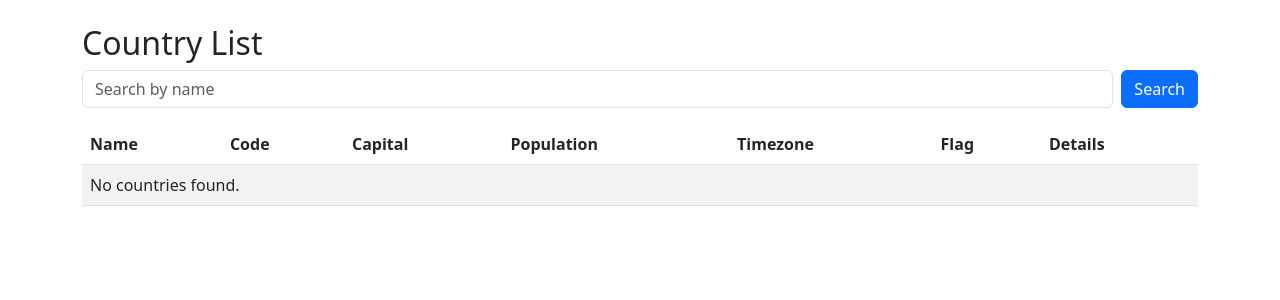
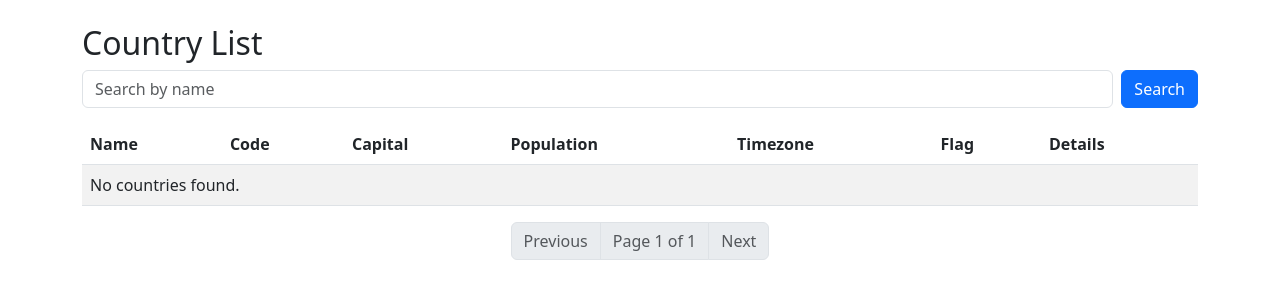
Before and after one commit to saiful-islam-auny/countries-information-assignment-, a Django app: page /countries/ in a window 1280 px wide. Shown: the part 56-356 px from the top of the page. Run offline with Django 5.2, Linux system fonts and the light colour scheme; the visitor is signed in with stand-in values (Sample User, id 1); data that the repository does not hold is empty.

Commit message:
pagination added in frontend

```diff
--- a/countries/templates/countries/country_list.html
+++ b/countries/templates/countries/country_list.html
@@ -24,7 +24,7 @@
     </tr>
   </thead>
   <tbody>
-    {% for country in countries %}
+    {% for country in page_obj %}
     <tr>
       <td>{{ country.name }}</td>
       <td>{{ country.cca2 }}</td>
@@ -45,4 +45,43 @@
     {% endfor %}
   </tbody>
 </table>
+
+<nav aria-label="Page navigation">
+  <ul class="pagination justify-content-center">
+    {% if page_obj.has_previous %}
+    <li class="page-item">
+      <a
+        class="page-link"
+        href="?page={{ page_obj.previous_page_number }}&search={{ search_query }}"
+        >Previous</a
+      >
+    </li>
+    {% else %}
+    <li class="page-item disabled">
+      <span class="page-link">Previous</span>
+    </li>
+    {% endif %}
+
+    <li class="page-item disabled">
+      <span class="page-link">
+        Page {{ page_obj.number }} of {{ page_obj.paginator.num_pages }}
+      </span>
+    </li>
+
+    {% if page_obj.has_next %}
+    <li class="page-item">
+      <a
+        class="page-link"
+        href="?page={{ page_obj.next_page_number }}&search={{ search_query }}"
+        >Next</a
+      >
+    </li>
+    {% else %}
+    <li class="page-item disabled">
+      <span class="page-link">Next</span>
+    </li>
+    {% endif %}
+  </ul>
+</nav>
+
 {% endblock %}
```
